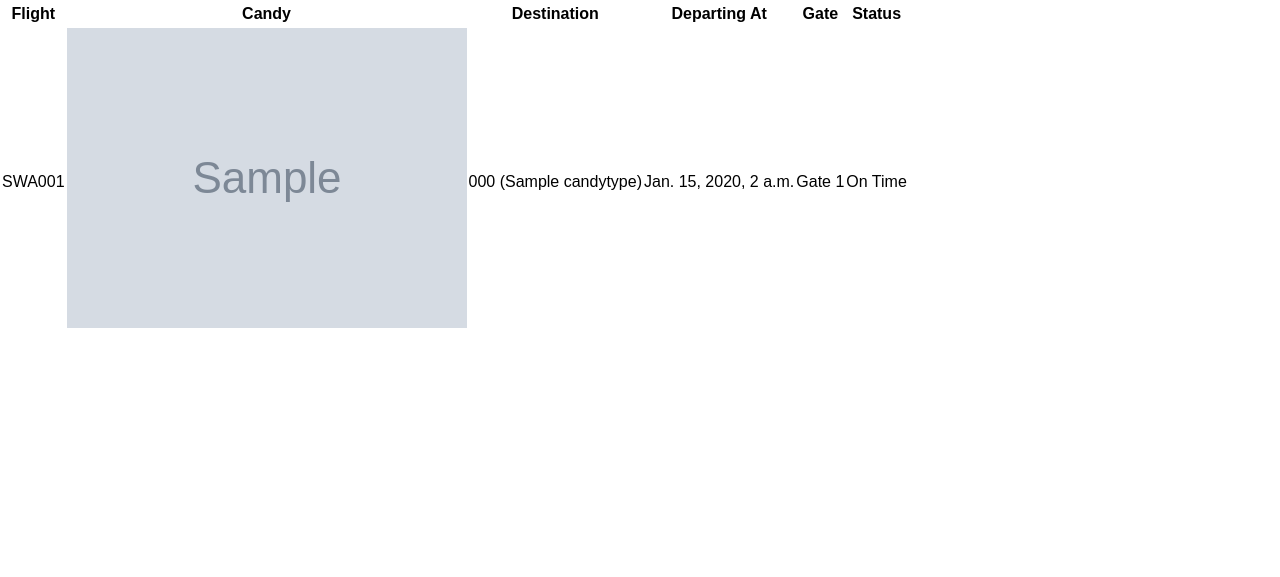
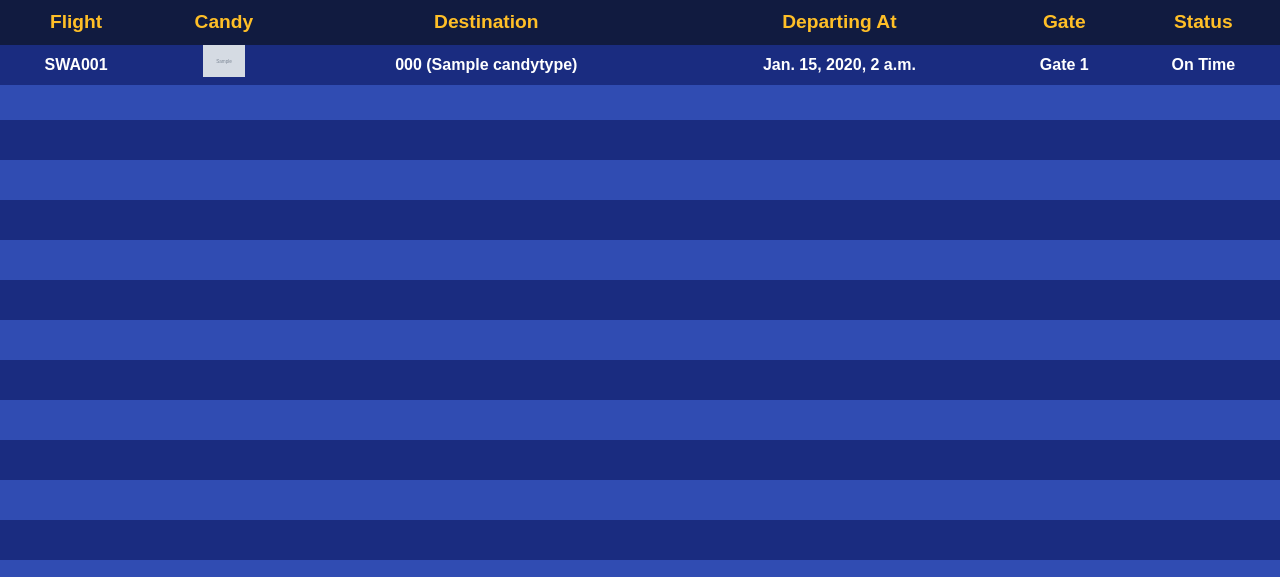
Before and after one commit to cahogan/swa, a Django app: template core/templates/core/display.html in a window 1280 px wide. Shown: the top 577 px of the page. Run offline with Django 5.2, Linux system fonts and the light colour scheme; the template is opened without the code that fills it: values that come from a table or form of the project are taken from there, others are empty; tables that the repository leaves empty hold one stand-in row (values such as "Sample post"); grey boxes marked "Sample" are stand-in pictures; parts of the project's set-up code (start-up, migrations or seed data) failed here and were passed over; some web fonts are replaced.

Commit message:
Style flight display

```diff
--- a/core/static/core/base.css
+++ b/core/static/core/base.css
@@ -5,6 +5,8 @@
     --sweetwest-gold: #ffbf27;
     --sweetwest-blue: #304cb2;
     --sweetwest-blue-darker: #294299;
+    --sweetwest-blue-darkest: #1A2C80;
+    --sweetwest-business: #111b40;
     --primary-color: var(--sweetwest-blue);
     --accent-color: var(--sweetwest-gold);
     --primary-color-transparent: #304cb293;
--- /dev/null
+++ b/core/static/core/table.css
@@ -0,0 +1,53 @@
+table {
+    width: 100%;
+    border-collapse: collapse;
+}
+
+th {
+    background-color: var(--sweetwest-business);
+    color: var(--sweetwest-gold);
+    font-size: 1.2rem;
+}
+
+th, td {
+    padding: 0.5rem;
+    text-align: center;
+}
+
+tr {
+    color: white;
+    font-weight: bold;
+}
+
+tr:nth-child(odd) {
+    background-color: var(--sweetwest-blue);
+}
+
+tr:nth-child(even) {
+    background-color: var(--sweetwest-blue-darkest);
+}
+
+td img {
+    width: auto;
+    height: 100%;
+    object-fit: cover;
+}
+
+.image-cell {
+    padding: 0;
+    height: 2rem;
+}
+
+
+.stripey {
+    background-color: var(--sweetwest-blue);
+    background-image: linear-gradient(0deg,
+        var(--sweetwest-blue-darkest) 25%,
+        var(--sweetwest-blue) 25%,
+        var(--sweetwest-blue) 50%,
+        var(--sweetwest-blue-darkest) 50%,
+        var(--sweetwest-blue-darkest) 75%,
+        var(--sweetwest-blue) 75%,
+        var(--sweetwest-blue) 100%);
+    background-size: 100% 10rem;
+}
```
